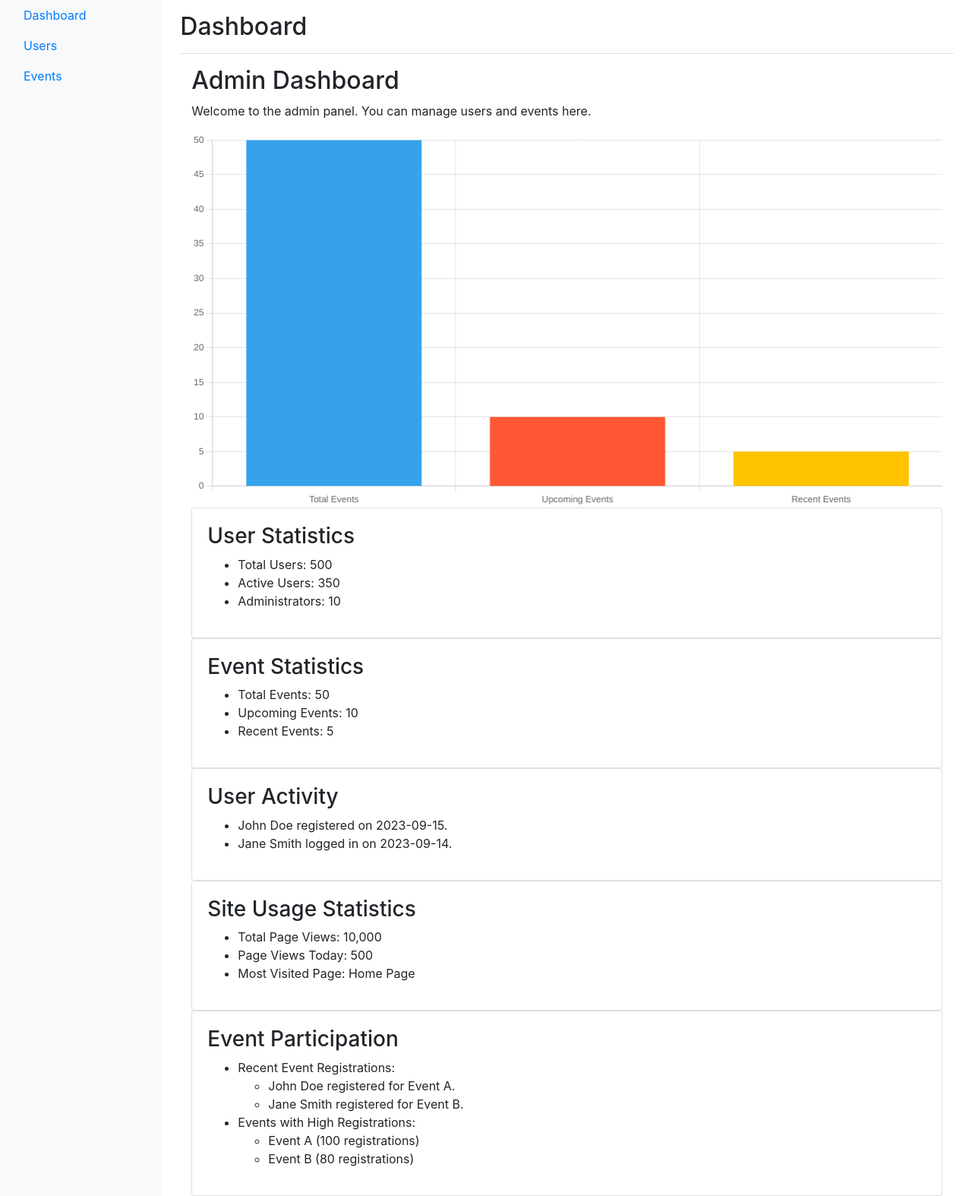
After one commit to ElizebathT/Eventoplanneur-MCA_Project, a Django app: page /admindash/ in a window 1280 px wide. The commit adds this page. Shown: the whole page at 76% size. Run offline with Django 4.2, Linux system fonts and the light colour scheme; some libraries are stand-ins or nearby versions.

Commit message:
recommendations done

```diff
--- a/event/eventapp/urls.py
+++ b/event/eventapp/urls.py
@@ -36,7 +36,8 @@ urlpatterns = [
     path('paymenthandler/', views.paymenthandler, name='paymenthandler'),
     path('paymentsuccess/', views.paymentsuccess, name='paymentsuccess'),
     path('paymentfail/', views.paymentfail, name='paymentfail'),
-    path('recommendations/<str:user_to_recommend>/', recommendations, name='recommendations'),
+    path('admindash/', views.admindash, name='admindash'),
+    path('recommendations/<int:attendee_id>/', recommendations, name='recommendations'),
 
 ]
 urlpatterns += static(settings.MEDIA_URL, document_root=settings.MEDIA_ROOT)
--- a/event/eventapp/views.py
+++ b/event/eventapp/views.py
@@ -159,6 +159,9 @@ def index(request):
 def orghome(request):
     return render(request, 'orghome.html')
 
+def admindash(request):
+    return render(request, 'admindash.html')
+
 def attendeehome(request):
     return render(request, 'attendeehome.html')
 
@@ -184,6 +187,8 @@ def login(request):
                     return redirect('eventapp:orghome')
                 if user.is_attendee:
                     return redirect('eventapp:attendeehome')
+                if user.email=="admin@gmail.com":
+                    return redirect('eventapp:admindash')
                 else:
                     return redirect('/')
             else:
@@ -201,7 +206,7 @@ def login(request):
 @login_required
 def webinar(request):
     orgs=request.user
-    update_webinar=Webinar.objects.filter(org_user=orgs)
+    update_webinar=Webinar.objects.filter(org_user=orgs, status=1)
     context = {'update_webinar': update_webinar}
     return render(request, 'webinar.html', context)
 
@@ -221,7 +226,8 @@ def delete_webinar(request, del_id):
     recipient_list = [organizer_email]
     # participants also
     send_mail(subject, message, from_email, recipient_list)
-    webinar.delete()
+    webinar.status=0
+    webinar.save()
 
     return redirect('eventapp:webinar')
 
@@ -315,6 +321,7 @@ def org_profile(request):
 
     try:
         organizer_instance = EventOrganizer.objects.get(org_user=org_user)
+
     except EventOrganizer.DoesNotExist:
         organizer_instance = None
 
@@ -328,11 +335,11 @@ def org_profile(request):
             event_organizer = form.save(commit=False)
             event_organizer.org_user = org_user
             event_organizer.save()
-            return redirect('eventapp:org_profile')
+            return redirect('eventapp:orghome')
 
     else:
         form = Organizer(instance=organizer_instance)
-
+    messages.error(request, form.errors)
     return render(request, 'org_profile.html', {'form': form})
 
 def update_org_profile(request):
@@ -542,7 +549,7 @@ def update_conference(request, update_id):
 def listwebinars(request):
     # Filter webinars whose date is greater than today
     today = timezone.now().date()
-    allwebinars = Webinar.objects.filter(deadline__gt=today)
+    allwebinars = Webinar.objects.filter(deadline__gt=today, status=1)
     context = {'allwebinars': allwebinars}
     return render(request, 'listwebinars.html', context)
 
@@ -700,32 +707,139 @@ def attendee_profile(request):
 
     return render(request, 'attendee_profile.html', {'form': form})
 
+# def recommendations(request):
+#     user_to_recommend=request.user.email
+#     user_domain_mapping = {}
+#     attendees = Attendee.objects.all()
+#     for attendee in attendees:
+#         user_domain_mapping[attendee.org_user.email] = attendee.interests.split(", ") if attendee.interests else []
+
+#     # Fetch event-domain mapping from the Webinar model
+#     event_domain_mapping = {}
+#     webinars = Webinar.objects.all()
+#     for webinar in webinars:
+#         event_domain_mapping[webinar.id] = [domain.strip() for domain in webinar.description.split(", ")]
+
+#     # Get the user's domain preferences
+#     user_domains = user_domain_mapping.get(user_to_recommend, [])
+
+#     # Determine relevant events based on user's domain preferences
+#     relevant_events = []
+#     for webinar in webinars:
+#         if any(domain in user_domains for domain in event_domain_mapping.get(webinar.id, [])):
+#             relevant_events.append(webinar)
+
+#     # Render a template with the recommended events
+#     context = {
+#         'relevant_events': relevant_events,
+#     }
+#     return render(request, 'recommendations.html', context)
+
+from django.shortcuts import render
+from sklearn.feature_extraction.text import TfidfVectorizer
+from sklearn.metrics.pairwise import cosine_similarity
+from .models import Webinar, Attendee
+
+def recommendations(request, attendee_id, N=6):
+    try:
+        # Get the attendee's interests from the Attendee model
+        attendee = Attendee.objects.get(id=attendee_id)
+        attendee_interests = attendee.interests
+
+        # Get all event descriptions and Webinar objects from the Webinar model
+        all_events = Webinar.objects.all()
+
+        # Create a dictionary to map event descriptions to Webinar objects
+        event_description_to_webinar = {event.description: event for event in all_events}
+
+        # Preprocess the text data (clean and tokenize)
+        # You can use NLTK, spaCy, or other libraries for text preprocessing
+
+        # Create TF-IDF vectors for event descriptions and attendee interests
+        tfidf_vectorizer = TfidfVectorizer()
+        tfidf_matrix_events = tfidf_vectorizer.fit_transform(all_events.values_list('description', flat=True))
+        tfidf_matrix_attendee = tfidf_vectorizer.transform([attendee_interests])
+
+        # Calculate cosine similarity between attendee interests and event descriptions
+        # Convert tfidf_matrix_attendee to a dense array before calculating similarity
+        similarity_scores = cosine_similarity(tfidf_matrix_attendee.toarray(), tfidf_matrix_events)
+
+        # Get the indices of events sorted by similarity score
+        sorted_event_indices = similarity_scores.argsort()[0][::-1]
+
+        sorted_event_indices = sorted_event_indices.tolist()
+
+        top_N_events = [event_description_to_webinar[all_events[i].description] for i in sorted_event_indices[:N]]
+        return render(request, 'recommendations.html', {'recommended_events': top_N_events})
 
 
-def recommendations(request, user_to_recommend):
-    user_domain_mapping = {}
-    attendees = Attendee.objects.all()
-    for attendee in attendees:
-        user_domain_mapping[attendee.org_user.email] = attendee.interests.split(", ") if attendee.interests else []
+    except Attendee.DoesNotExist:
+        # Handle the case where the attendee doesn't exist
+        return render(request, 'recommendations.html', {'recommended_events': []})
 
-    # Fetch event-domain mapping from the Webinar model
-    event_domain_mapping = {}
-    webinars = Webinar.objects.all()
-    for webinar in webinars:
-        event_domain_mapping[webinar.id] = [domain.strip() for domain in webinar.description.split(", ")]
 
-    # Get the user's domain preferences
-    user_domains = user_domain_mapping.get(user_to_recommend, [])
+# def user_utility(user_interests, event_interests):
+#     return len(set(user_interests) & set(event_interests))
 
-    # Determine relevant events based on user's domain preferences
-    relevant_events = []
-    for webinar in webinars:
-        if any(domain in user_domains for domain in event_domain_mapping.get(webinar.id, [])):
-            relevant_events.append(webinar)
+# def event_utility(event_interests, user_interests):
+#     return len(set(event_interests) & set(user_interests))
 
-    # Render a template with the recommended events
-    context = {
-        'user_to_recommend': user_to_recommend,
-        'relevant_events': relevant_events,
-    }
-    return render(request, 'recommendations.html', context)
+# def recommendations(request, user_to_recommend):
+#     # Fetch user-domain mapping from your data source
+#     user_domain_mapping = {}
+#     attendees = Attendee.objects.all()
+#     for attendee in attendees:
+#         if attendee.org_user and attendee.interests:
+#             user_domain_mapping[attendee.org_user.email] = attendee.interests.split(", ")
+
+
+#     # Fetch event-domain mapping from your data source
+#     event_domain_mapping = {}
+#     webinars = Webinar.objects.all()
+#     for webinar in webinars:
+#         event_domain_mapping[webinar.id] = [domain.strip() for domain in webinar.description.split(", ")]
+
+
+#     users = list(user_domain_mapping.keys())
+#     events = list(event_domain_mapping.keys())
+
+#     # Call the stable_matching function to get the matching results
+#     matching_results = stable_matching(users, events, user_domain_mapping, event_domain_mapping)
+
+#     # Sort the events by their matching scores
+#     sorted_events = sorted(matching_results.items(), key=lambda x: x[1], reverse=True)
+
+#     # Extract the recommended events
+#     recommended_events = [event for event, score in sorted_events]
+
+#     # Render a template with the recommended events
+#     context = {
+#         'user_to_recommend': user_to_recommend,
+#         'relevant_events': recommended_events,
+#     }
+#     return render(request, 'recommendations.html', context)
+
+# def stable_matching(users, events, user_domain_mapping, event_domain_mapping):
+#     user_matches = {}
+#     event_matches = {}
+
+#     while users:
+#         user = users.pop(0)
+#         user_interests = user_domain_mapping.get(user, [])
+#         best_event = None
+#         best_score = -1
+
+#         for event in events:
+#             event_interests = event_domain_mapping.get(event, [])
+#             score = user_utility(user_interests, event_interests)
+
+#             if score > best_score:
+#                 if best_event is not None:
+#                     users.append(user_matches[best_event])
+#                 best_score = score
+#                 best_event = event
+
+#         user_matches[best_event] = user
+#         event_matches[best_event] = best_score
+
+#     return event_matches
--- /dev/null
+++ b/event/templates/admindash.html
@@ -0,0 +1,307 @@
+<!DOCTYPE html>
+<html lang="en">
+<head>
+    <meta charset="UTF-8">
+    <meta name="viewport" content="width=device-width, initial-scale=1.0">
+    <title>Admin Panel</title>
+    <!-- Include Bootstrap CSS (You should have Bootstrap files in your project) -->
+    <link rel="stylesheet" href="https://maxcdn.bootstrapcdn.com/bootstrap/4.5.2/css/bootstrap.min.css">
+</head>
+<body>
+    <div class="container-fluid">
+        <div class="row">
+            <!-- Sidebar -->
+            <nav id="sidebar" class="col-md-3 col-lg-2 d-md-block bg-light sidebar">
+                <div class="position-sticky">
+                    <ul class="nav flex-column">
+                        <li class="nav-item">
+                            <a class="nav-link active" href="#" onclick="showDashboard()">
+                                Dashboard
+                            </a>
+                        </li>
+                        <li class="nav-item">
+                            <a class="nav-link" href="#" onclick="showUsers()">
+                                Users
+                            </a>
+                        </li>
+                        <li class="nav-item">
+                            <a class="nav-link" href="#" onclick="showEvents()">
+                                Events
+                            </a>
+                        </li>
+                        <!-- Add more menu items as needed -->
+                    </ul>
+                </div>
+            </nav>
+
+            <!-- Main Content -->
+            <main class="col-md-9 ms-sm-auto col-lg-10 px-md-4">
+                <div class="d-flex justify-content-between flex-wrap flex-md-nowrap align-items-center pt-3 pb-2 mb-3 border-bottom">
+                    <h1 class="h2">Dashboard</h1>
+
+                </div>
+                <div class="container" id="dash">
+                    <!-- Add content related to admin actions here -->
+                    <h2>Admin Dashboard</h2>
+                    <p>Welcome to the admin panel. You can manage users and events here.</p>
+                    <canvas id="eventStatisticsChart" width="400" height="200"></canvas>
+
+                    <!-- User Statistics -->
+                    <div class="card">
+                        <div class="card-body">
+                            <h3>User Statistics</h3>
+                            <ul>
+                                <li>Total Users: 500</li>
+                                <li>Active Users: 350</li>
+                                <li>Administrators: 10</li>
+                            </ul>
+                        </div>
+                    </div>
+
+                    <!-- Event Statistics -->
+                    <div class="card">
+                        <div class="card-body">
+                            <h3>Event Statistics</h3>
+                            <ul>
+                                <li>Total Events: 50</li>
+                                <li>Upcoming Events: 10</li>
+                                <li>Recent Events: 5</li>
+                            </ul>
+                        </div>
+                    </div>
+
+                    <!-- User Activity -->
+                    <div class="card">
+                        <div class="card-body">
+                            <h3>User Activity</h3>
+                            <!-- Add recent user activity feed here -->
+                            <ul>
+                                <li>John Doe registered on 2023-09-15.</li>
+                                <li>Jane Smith logged in on 2023-09-14.</li>
+                                <!-- Add more activity items as needed -->
+                            </ul>
+                        </div>
+                    </div>
+
+                    <!-- Site Usage Statistics -->
+                    <div class="card">
+                        <div class="card-body">
+                            <h3>Site Usage Statistics</h3>
+                            <ul>
+                                <li>Total Page Views: 10,000</li>
+                                <li>Page Views Today: 500</li>
+                                <li>Most Visited Page: Home Page</li>
+                            </ul>
+                        </div>
+                    </div>
+
+                    <!-- Event Participation -->
+                    <div class="card">
+                        <div class="card-body">
+                            <h3>Event Participation</h3>
+                            <!-- Add lists of users and events here -->
+                            <ul>
+                                <li>Recent Event Registrations:</li>
+                                <ul>
+                                    <li>John Doe registered for Event A.</li>
+                                    <li>Jane Smith registered for Event B.</li>
+                                    <!-- Add more event registrations as needed -->
+                                </ul>
+                                <li>Events with High Registrations:</li>
+                                <ul>
+                                    <li>Event A (100 registrations)</li>
+                                    <li>Event B (80 registrations)</li>
+                                    <!-- Add more events as needed -->
+                                </ul>
+                            </ul>
+                        </div>
+                    </div>
+
+                    <!-- Add more content as needed -->
+                </div>
+
+                <!-- Users Content -->
+                <div class="container" id="user" style="display: none;">
+                    <h2>Users</h2>
+
+            <!-- User Management -->
+            <div class="card">
+                <div class="card-body">
+                    <h3>User Management</h3>
+
+                    <!-- User List -->
+                    <table class="table table-striped">
+                        <thead>
+                            <tr>
+                                <th>ID</th>
+                                <th>Name</th>
+                                <th>Email</th>
+                                <th>Role</th>
+                                <th>Actions</th>
+                            </tr>
+                        </thead>
+                        <tbody>
+                            <!-- Replace this with actual user data from your backend -->
+                            <tr>
+                                <td>1</td>
+                                <td>John Doe</td>
+                                <td>johndoe@example.com</td>
+                                <td>Administrator</td>
+                                <td>
+                                    <button class="btn btn-primary">Edit</button>
+                                    <button class="btn btn-danger">Delete</button>
+                                </td>
+                            </tr>
+                            <tr>
+                                <td>2</td>
+                                <td>Jane Smith</td>
+                                <td>janesmith@example.com</td>
+                                <td>User</td>
+                                <td>
+                                    <button class="btn btn-primary">Edit</button>
+                                    <button class="btn btn-danger">Delete</button>
+                                </td>
+                            </tr>
+                            <!-- Add more user rows as needed -->
+                        </tbody>
+                    </table>
+
+                    <!-- Add New User Button -->
+                    <button class="btn btn-success">Add New User</button>
+                </div>
+            </div></div>
+            <!-- Events Content -->
+<div class="container" id="events" style="display: none;">
+    <h2>Events</h2>
+    <div class="card">
+        <div class="card-body">
+            <h3>Event Management</h3>
+            <p>Manage and track events here.</p>
+            <ul>
+                <li><strong>Total Events:</strong> 50</li>
+                <li><strong>Upcoming Events:</strong> 10</li>
+                <li><strong>Recent Events:</strong> 5</li>
+            </ul>
+        </div>
+    </div>
+
+    <!-- Event List -->
+    <div class="card">
+        <div class="card-body">
+            <h3>Event List</h3>
+            <table class="table">
+                <thead>
+                    <tr>
+                        <th>Event Name</th>
+                        <th>Date</th>
+                        <th>Location</th>
+                    </tr>
+                </thead>
+                <tbody>
+                    <tr>
+                        <td>Webinar on ML</td>
+                        <td>2023-10-15</td>
+                        <td>Kottayam</td>
+                    </tr>
+                    <tr>
+                        <td>Conference on Bitcoin</td>
+                        <td>2023-11-05</td>
+                        <td>Trivandrum</td>
+                    </tr>
+                    <!-- Add more events as needed -->
+                </tbody>
+            </table>
+        </div>
+    </div>
+
+    <!-- Event Details -->
+    <div class="card">
+        <div class="card-body">
+            <h3>Event Details</h3>
+            <div class="row">
+                <div class="col-md-6">
+                    <p><strong>Event Name:</strong> Webinar on ML</p>
+                    <p><strong>Date:</strong> 2023-10-15</p>
+                    <p><strong>Location:</strong> Kottayam</p>
+                    <p><strong>Description:</strong> Lorem ipsum dolor sit amet, consectetur adipiscing elit. Nulla commodo justo nec leo feugiat, non elementum arcu vulputate.</p>
+                </div>
+                <div class="col-md-6">
+                    <!-- Add event-specific details here -->
+                </div>
+            </div>
+        </div>
+    </div>
+
+    <!-- Add more event management content as needed -->
+</div>
+
+
+
+            </main>
+
+        </div>
+    </div>
+
+    <!-- Include Bootstrap JS (You should have Bootstrap files in your project) -->
+    <script src="https://cdnjs.cloudflare.com/ajax/libs/popper.js/1.16.0/umd/popper.min.js"></script>
+    <script src="https://maxcdn.bootstrapcdn.com/bootstrap/4.5.2/js/bootstrap.min.js"></script>
+    <!-- Include Chart.js -->
+    <script src="https://cdn.jsdelivr.net/npm/chart.js"></script>
+    <script>
+        // Event Statistics Data
+        var eventStatisticsData = {
+            labels: ['Total Events', 'Upcoming Events', 'Recent Events'],
+            datasets: [{
+                label: 'Event Count',
+                data: [50, 10, 5], // Update with your actual data
+                backgroundColor: ['#36A2EB', '#FF5733', '#FFC300'], // Colors for each bar
+            }]
+        };
+
+        // Create and render the bar graph with animation and interactivity
+        var ctxBar = document.getElementById('eventStatisticsChart').getContext('2d');
+        new Chart(ctxBar, {
+            type: 'bar',
+            data: eventStatisticsData,
+            options: {
+                scales: {
+                    y: {
+                        beginAtZero: true
+                    }
+                },
+                animation: {
+                    duration: 2000, // Animation duration in milliseconds
+                    easing: 'easeInOutQuart', // Easing function for animation
+                },
+                plugins: {
+                    legend: {
+                        display: false // Hide the legend
+                    },
+                    tooltip: {
+                        enabled: true, // Enable tooltips
+                    },
+                },
+            }
+        });
+
+        // JavaScript functions to toggle between Dashboard and Users content
+        function showDashboard() {
+            document.getElementById('dash').style.display = 'block';
+            document.getElementById('user').style.display = 'none';
+            document.getElementById('events').style.display = 'none';
+        }
+
+        function showUsers() {
+            document.getElementById('dash').style.display = 'none';
+            document.getElementById('user').style.display = 'block';
+            document.getElementById('events').style.display = 'none';
+        }
+
+        function showEvents() {
+            document.getElementById('dash').style.display = 'none';
+            document.getElementById('user').style.display = 'none';
+            document.getElementById('events').style.display = 'block';
+        }
+    </script>
+</body>
+</html>
--- a/event/templates/login.html
+++ b/event/templates/login.html
@@ -77,9 +77,9 @@
       <span id="passwordError" class="error-text"></span>
   </div>
   <p class="forgot-password"><a href="{% url 'eventapp:reset_password' %}">Forgot Password?</a></p>
-      <button type="submit" class="btn btn-primary btn-block register-btn">Login</button>
+      <button type="submit" id="login" class="btn btn-primary btn-block register-btn">Login</button>
       <p class="text-center mt-3"> <a href="{% url 'eventapp:registration' %}">Don't have an account? <b>Register</b></a></p>
-      <button class="signupBtn"><a href="{% provider_login_url 'google'%}?next=/">
+      <button class="signupBtn" ><a href="{% provider_login_url 'google'%}?next=/">
         Login with Google</a>
         <span class="arrow">
            <svg xmlns="http://www.w3.org/2000/svg" height="1em" viewBox="0 0 320 512" fill="rgb(183, 128, 255)"><path d="M278.6 233.4c12.5 12.5 12.5 32.8 0 45.3l-160 160c-12.5 12.5-32.8 12.5-45.3 0s-12.5-32.8 0-45.3L210.7 256 73.4 118.6c-12.5-12.5-12.5-32.8 0-45.3s32.8-12.5 45.3 0l160 160z"></path></svg>
--- a/event/templates/org_profile.html
+++ b/event/templates/org_profile.html
@@ -65,7 +65,7 @@
 
             <div class="mb-3">
                 <label for="email" class="form-label">Email:</label>
-                <input type="email" id="email" name="email" value="{{ user.email }}" class="form-control" >
+                <input type="email" id="email" name="email" value="{{ user.email }}" value="{{ form.name.value }}" class="form-control" >
                 <span id="emailError" class="error-text"></span>
             </div>
 
```
Also changed, not shown: event/eventapp/models.py (+5 -5 lines), event/templates/payment.html (+29 -0 lines), event/templates/recommendations.html (+84 -53 lines), event/db.sqlite3, event/eventapp/migrations/0024_webinar_status.py (added), event/eventapp/migrations/0025_alter_webinar_status.py (added), event/eventapp/migrations/0026_alter_webinar_id.py (added), event/eventapp/migrations/0027_remove_eventorganizer_emails_delete_emailaddress_and_more.py (added), 1 other file.
